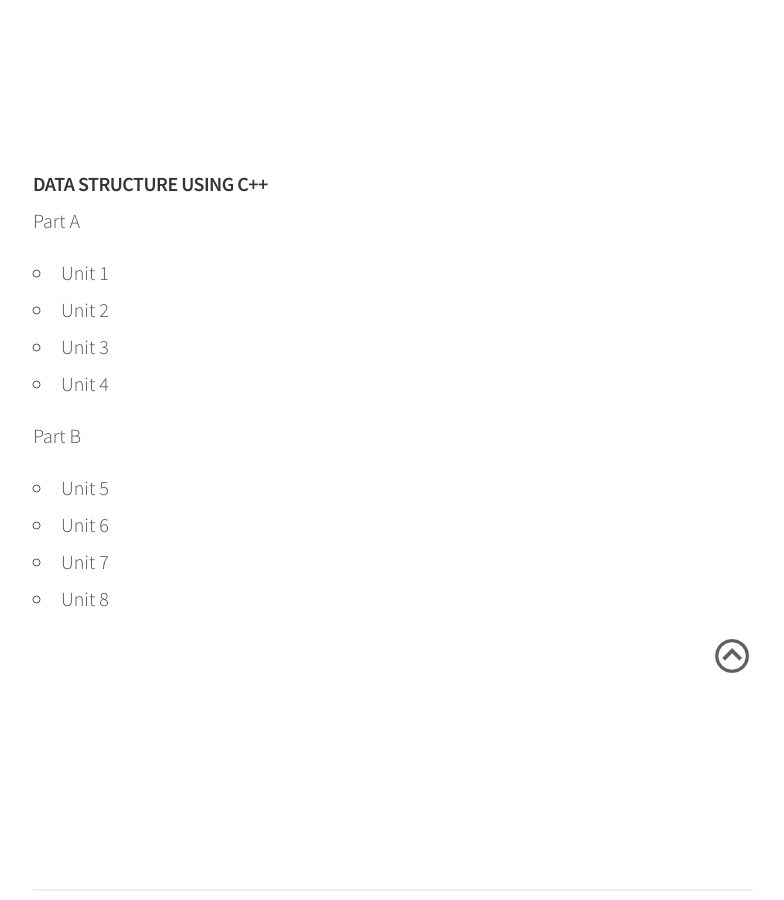
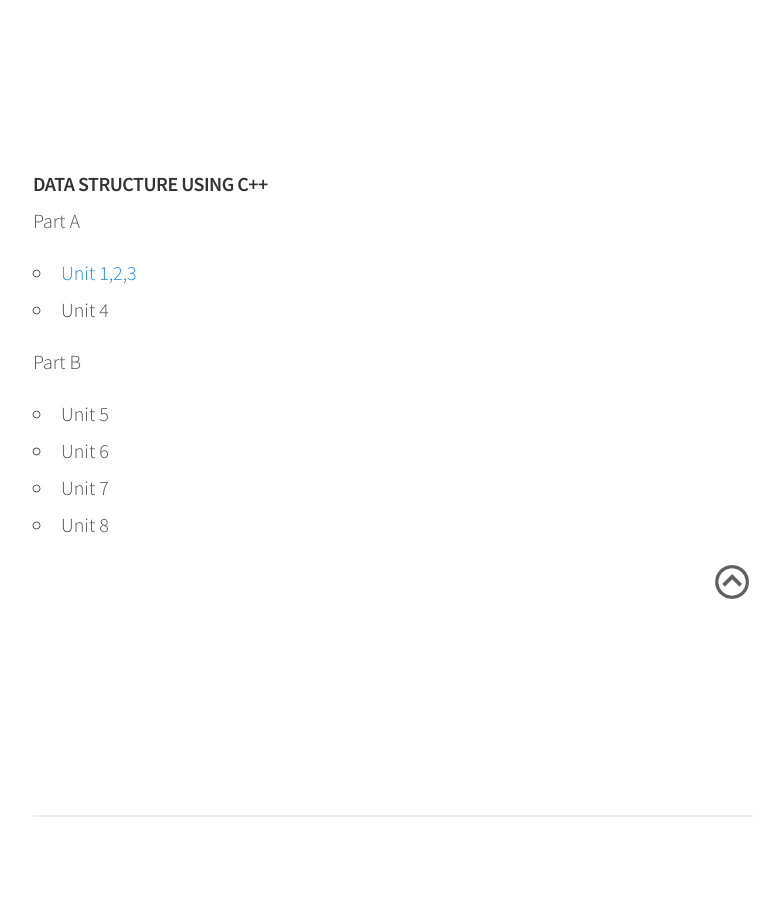
Before and after one commit to ecernsit/ecernsit.github.io, a Jekyll site: the page built from _posts/2016-10-06-6.md, in a window 1280 px wide and 900 px high, scrolled down 5906 px. Shown: the whole window, without its empty margins (247-1031 px from the left). Built offline with Jekyll 4.4.1, drawn with Linux system fonts in a browser that asks for light colours.

Commit message:
notes os chethna vanith adc vipula gs c++

```diff
--- a/_posts/2016-10-06-6.md
+++ b/_posts/2016-10-06-6.md
@@ -162,9 +162,7 @@ title: "6 SEM Notes"
 
  Part A
 
-* Unit 1
-* Unit 2
-* Unit 3
+*  <a  target="_blank" href="https://drive.google.com/open?id=0B9cqMjKT9M-dZVBDYnhWMmlxN2s">Unit 1,2,3</a>
 * Unit 4
 
  Part B
```
